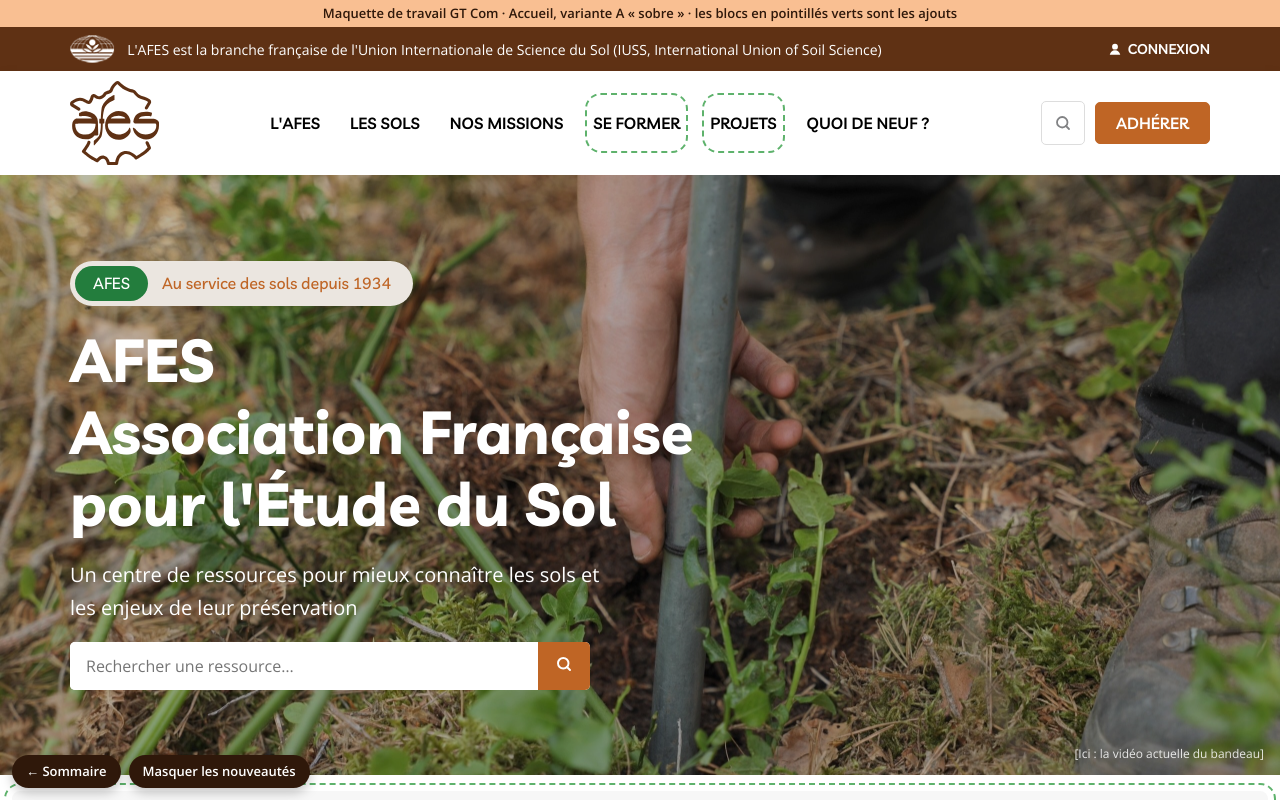
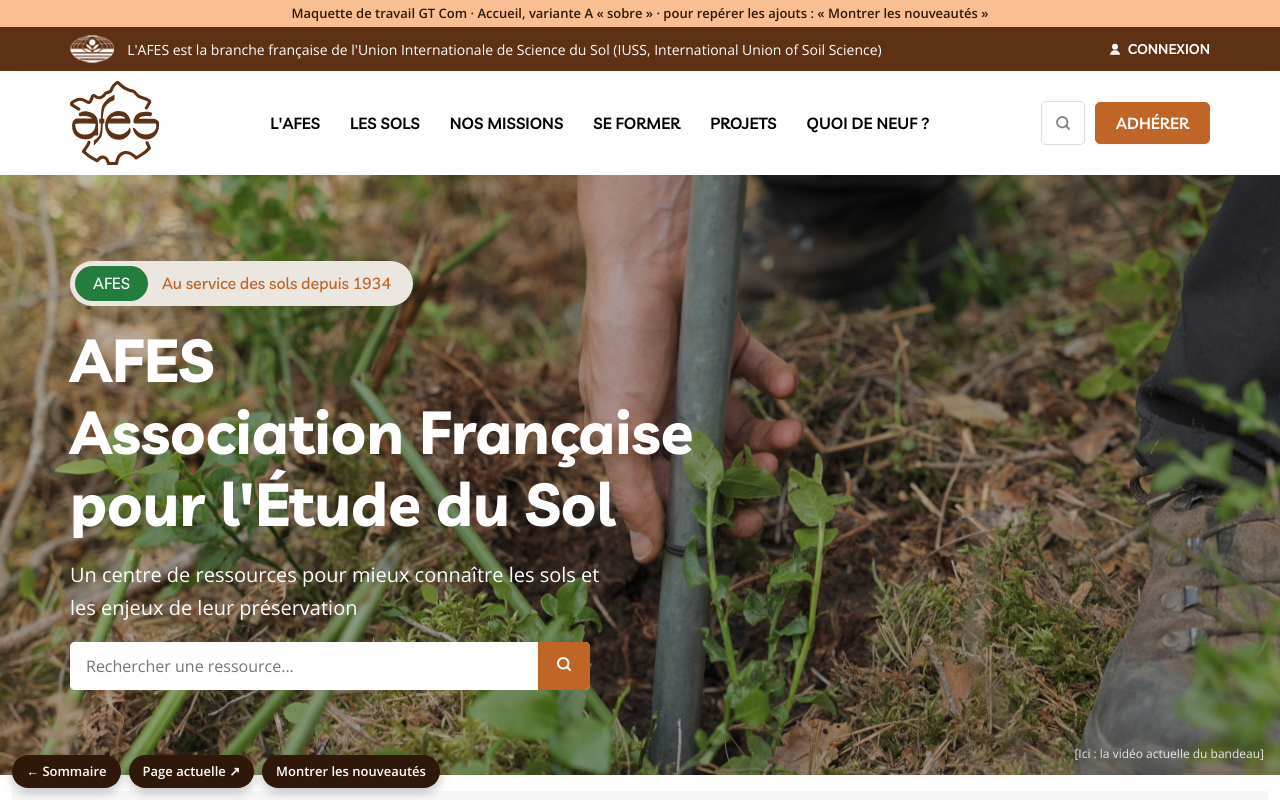
Before and after one commit to afes-sols/maquettes-site-afes, a plain HTML site: page accueil-a.html in a window 1280 px wide. Shown: the top 800 px of the page. Drawn offline with nearby package versions, Linux system fonts and the light colour scheme.

Commit message:
Nouveautés masquées par défaut, bouton « Page actuelle »
Les pointillés verts n'apparaissent plus qu'à la demande (« Montrer les
nouveautés »). Chaque maquette a un lien vers la page correspondante
d'afes.fr pour comparer avant / après.

Co-Authored-By: Claude Opus 5.5 <noreply@anthropic.com>

```diff
--- a/accueil-a.html
+++ b/accueil-a.html
@@ -4,6 +4,7 @@
 <meta charset="utf-8">
 <meta name="viewport" content="width=device-width, initial-scale=1">
 <meta name="robots" content="noindex, nofollow">
+<meta name="dc-original" content="https://www.afes.fr/">
 <title>Accueil A · Sobre · Maquettes site AFES</title>
 <link href="https://fonts.googleapis.com/css2?family=Livvic:wght@500;600;700;800&amp;family=Open+Sans:wght@400;600;700&amp;display=swap" rel="stylesheet">
 <style>
@@ -52,7 +53,7 @@ a{color:#BF6525}a:hover{color:#5F3114}
 <div id="dc-root"></div>
 <template id="dc-template">
 <div class="{{rootClass}}">
-<div class="mq">Maquette de travail GT Com · Accueil, variante A « sobre » · les blocs en pointillés verts sont les ajouts</div>
+<div class="mq">Maquette de travail GT Com · Accueil, variante A « sobre » · pour repérer les ajouts : « Montrer les nouveautés »</div>
 
 <div class="topbar"><div class="wrap" style="display:flex;align-items:center;justify-content:space-between;gap:16px;min-height:44px;flex-wrap:wrap">
   <span style="display:flex;align-items:center;gap:12px"><img src="assets/iuss-blanc.png" alt="IUSS" style="height:28px"> L'AFES est la branche française de l'Union Internationale de Science du Sol (IUSS, International Union of Soil Science)</span>
@@ -229,10 +230,10 @@ a{color:#BF6525}a:hover{color:#5F3114}
 </footer>
 </div>
 </template>
-<script type="text/x-dc" data-dc-script data-props='{"showNew":{"editor":"boolean","default":true,"section":"Maquette"},"$preview":{"width":1280,"height":5600}}'>
+<script type="text/x-dc" data-dc-script data-props='{"showNew":{"editor":"boolean","default":false,"section":"Maquette"},"$preview":{"width":1280,"height":5600}}'>
 class Component extends DCLogic {
   renderVals() {
-    const show = this.props.showNew ?? true;
+    const show = this.props.showNew ?? false;
     return { rootClass: show ? 'root show-new' : 'root' };
   }
 }
--- a/dc-lite.js
+++ b/dc-lite.js
@@ -189,6 +189,16 @@
     const bar = document.createElement('div');
     bar.className = 'dc-tools';
     bar.innerHTML = '<a href="index.html">← Sommaire</a>';
+    const orig = document.querySelector('meta[name="dc-original"]');
+    if (orig) {
+      const o = document.createElement('a');
+      o.href = orig.getAttribute('content');
+      o.target = '_blank';
+      o.rel = 'noopener';
+      o.textContent = 'Page actuelle ↗';
+      o.title = 'Ouvrir la page correspondante sur afes.fr, pour comparer';
+      bar.appendChild(o);
+    }
     if ('showNew' in propsDef) {
       const b = document.createElement('button');
       b.type = 'button';
```
Also changed, not shown: accueil-b.html (+4 -3 lines), accueil-c.html (+3 -2 lines), adherent-actuel.html (+1 -0 lines), adherent-ea1.html (+3 -2 lines), adherent-ea2.html (+1 -0 lines), adherent-ea3.html (+1 -0 lines), formation-fiche.html (+3 -2 lines), formations-catalogue.html (+3 -2 lines), index.html (+1 -1 lines), interieur-d.html (+3 -2 lines), interieur-e.html (+3 -2 lines), menu-actuel.html (+1 -0 lines), menu-m1.html (+3 -2 lines), menu-m2.html (+3 -2 lines), 2 more files, 1 other file.
